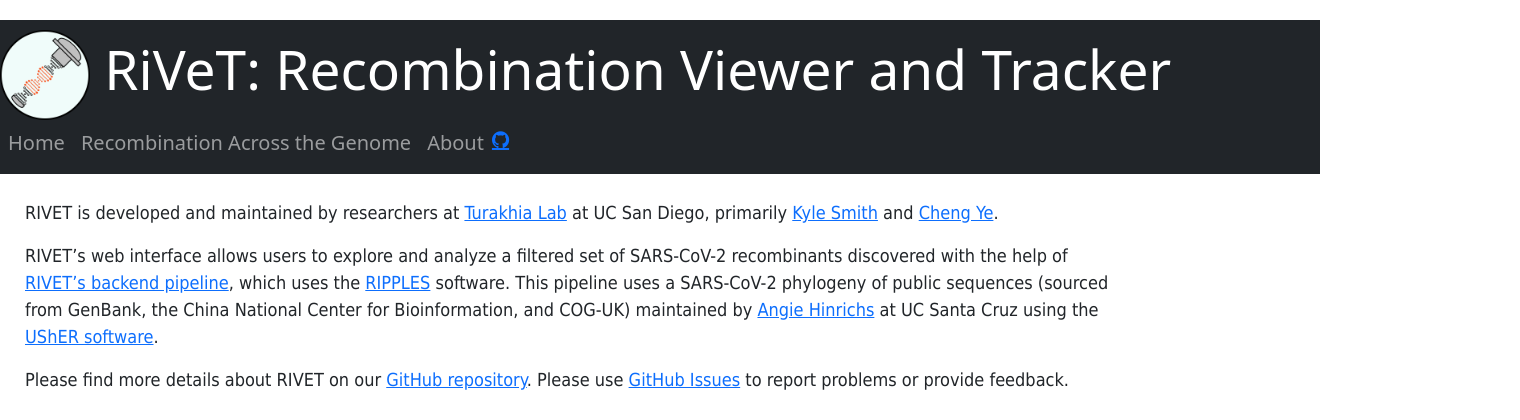
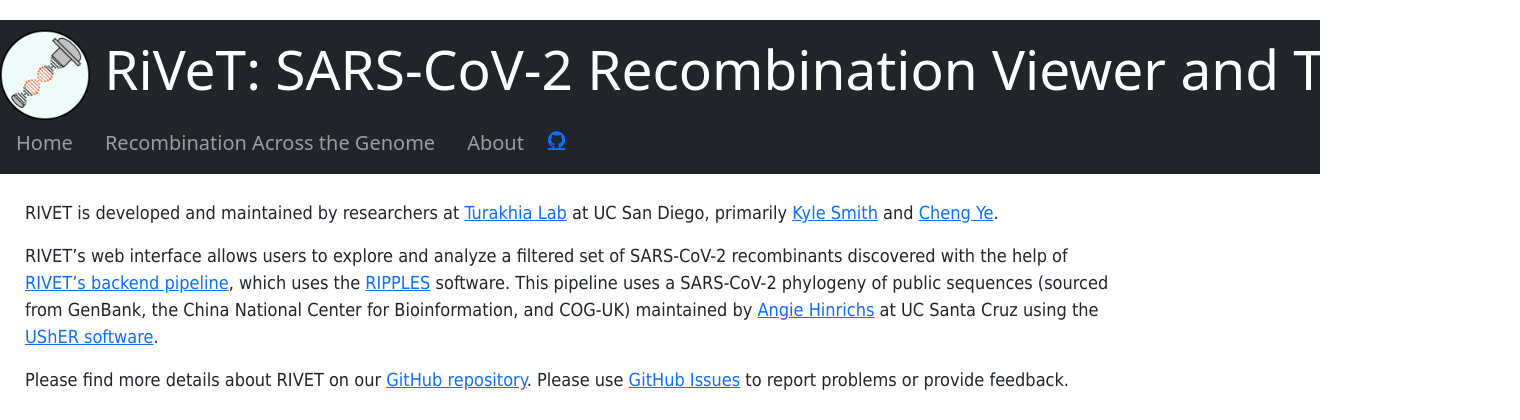
Before and after one commit to TurakhiaLab/rivet, a Flask app: page /start in a window 1520 px wide. Shown: the top 420 px of the page. Run offline with Flask 2, Linux system fonts and the light colour scheme; parts of the project's set-up code (start-up, migrations or seed data) failed here and were passed over; some libraries are stand-ins or nearby versions.

Commit message:
Spacing between tabs and title change.

```diff
--- a/templates/getting_started.html
+++ b/templates/getting_started.html
@@ -10,7 +10,7 @@
             <div class="header">
                 <a href="{{ url_for('table') }}" class="navbar-brand mb-0 h0" style="font-size: 55px;">
                     <img src="static/images/rivet-icon.png" width="90" height="90"/>
-                    RiVeT: Recombination Viewer and Tracker
+                    RiVeT: SARS-CoV-2 Recombination Viewer and Tracker
                 </a>
                 <button
                         type="button"
@@ -26,15 +26,15 @@
 
                 <div class="collapse navbar-collapse" id="navbarNav">
                     <ul class="navbar-nav mr-auto">
-                        <li class="nav-item active">
+                        <li class="nav-item active px-2">
                             <a href="{{ url_for('table') }}" class="nav-link" style="font-size: 20px;">
                                 Home
                             </a>
-                            <li class="nav-item active">
+                            <li class="nav-item active px-2">
                                 <a href="{{ url_for('breakpoints') }}" class="nav-link" style="font-size: 20px;">
                                     Recombination Across the Genome
                                 </a>
-                                <li class="nav-item active">
+                                <li class="nav-item active px-2">
                                     <a href="{{ url_for('getting_started') }}" class="nav-link" style="font-size: 20px;">
                                         About
                                     </a>
@@ -44,7 +44,7 @@
                                         Upload your results
                                         </a>
                                         <-->
-                                        <li class="navbar-brand navbar-right pull-sm-right m-r-0">
+                                        <li class="navbar-brand navbar-right pull-sm-right m-r-0 px-2">
                                             <a target="_blank" href="https://github.com/TurakhiaLab/rivet" class="fa fa-github">
                                             </a>
                 </div>
```
Also changed, not shown: templates/breakpoints.html (+5 -5 lines), templates/index.html (+5 -5 lines).
